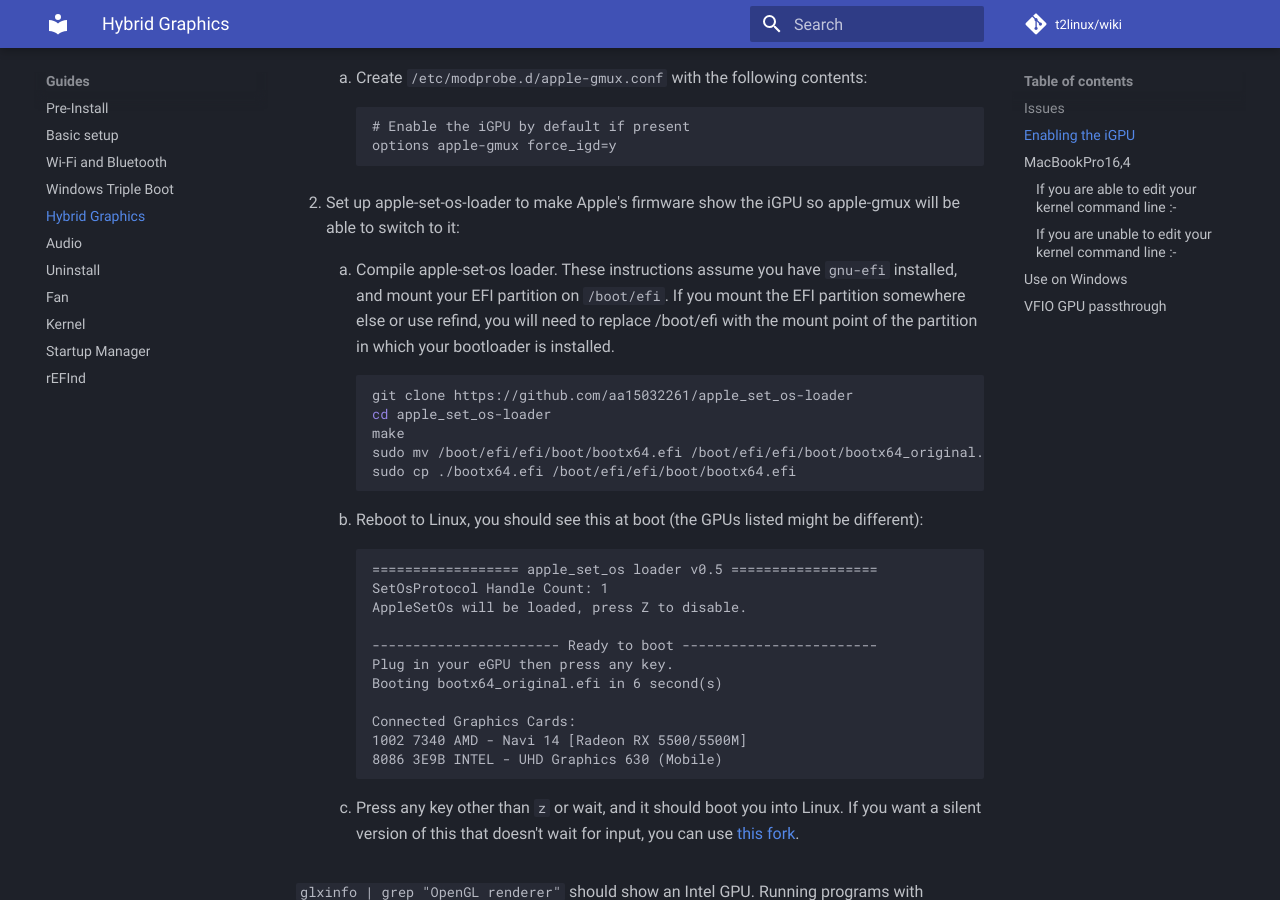
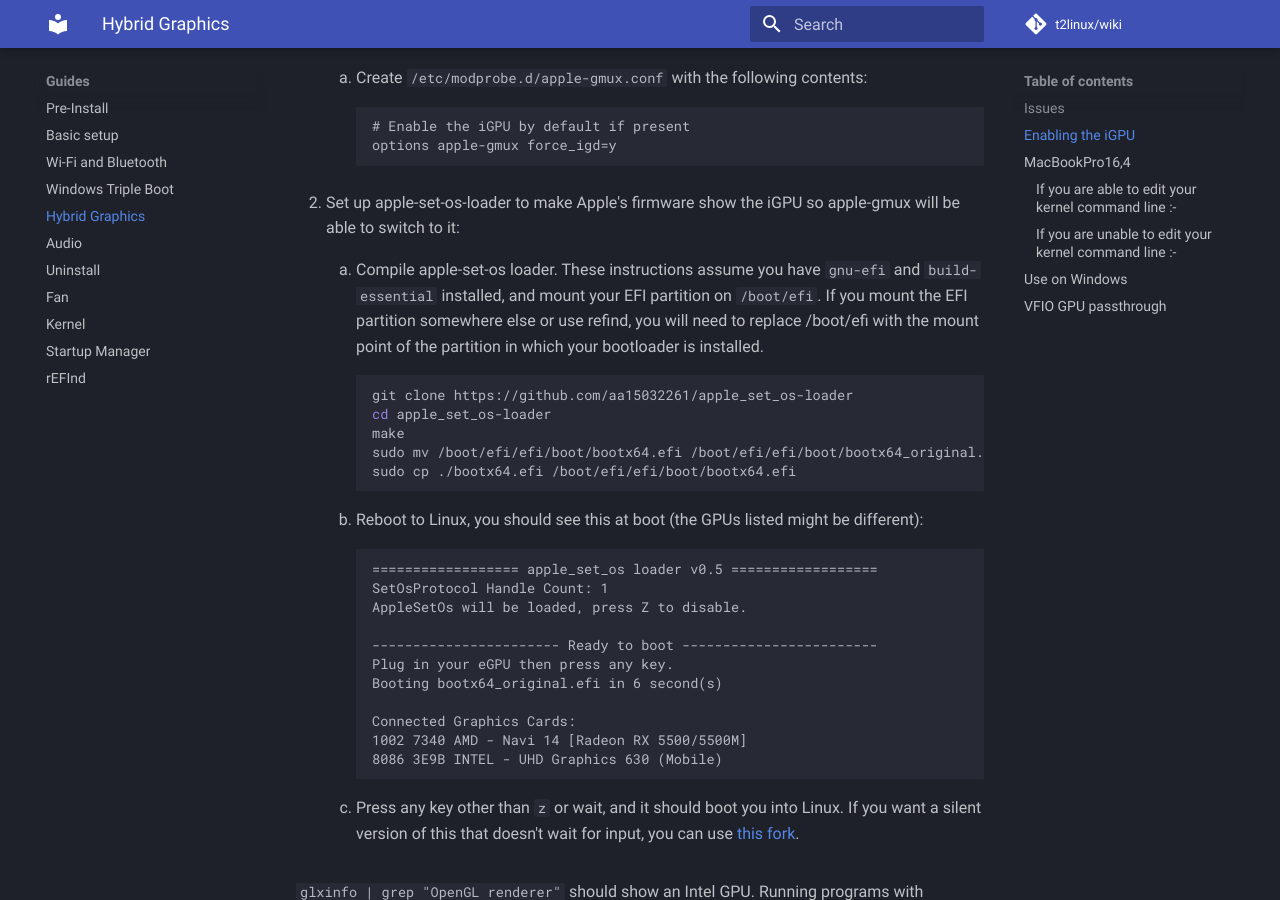
Before and after one commit to t2linux/wiki, an MkDocs documentation site: the page built from docs/guides/hybrid-graphics.md, in a window 1280 px wide and 900 px high, scrolled down 1226 px. Built offline with MkDocs 1.6.1 and Material for MkDocs 9.7.7, drawn with Linux system fonts in a browser that asks for light colours; comment, search, counter and statistics services are not loaded.

Commit message:
added build-essential comment

````diff
--- a/docs/guides/hybrid-graphics.md
+++ b/docs/guides/hybrid-graphics.md
@@ -43,7 +43,7 @@ If you experience system freezes, then the laptop's fans becoming loud, before t
 
 2.  Set up apple-set-os-loader to make Apple's firmware show the iGPU so apple-gmux will be able to switch to it:
 
-    1.  Compile apple-set-os loader. These instructions assume you have `gnu-efi` installed, and mount your EFI partition on `/boot/efi`. If you mount the EFI partition somewhere else or use refind, you will need to replace /boot/efi with the mount point of the partition in which your bootloader is installed.
+    1.  Compile apple-set-os loader. These instructions assume you have `gnu-efi` and `build-essential` installed, and mount your EFI partition on `/boot/efi`. If you mount the EFI partition somewhere else or use refind, you will need to replace /boot/efi with the mount point of the partition in which your bootloader is installed.
 
         ```sh
         git clone https://github.com/aa15032261/apple_set_os-loader
````
